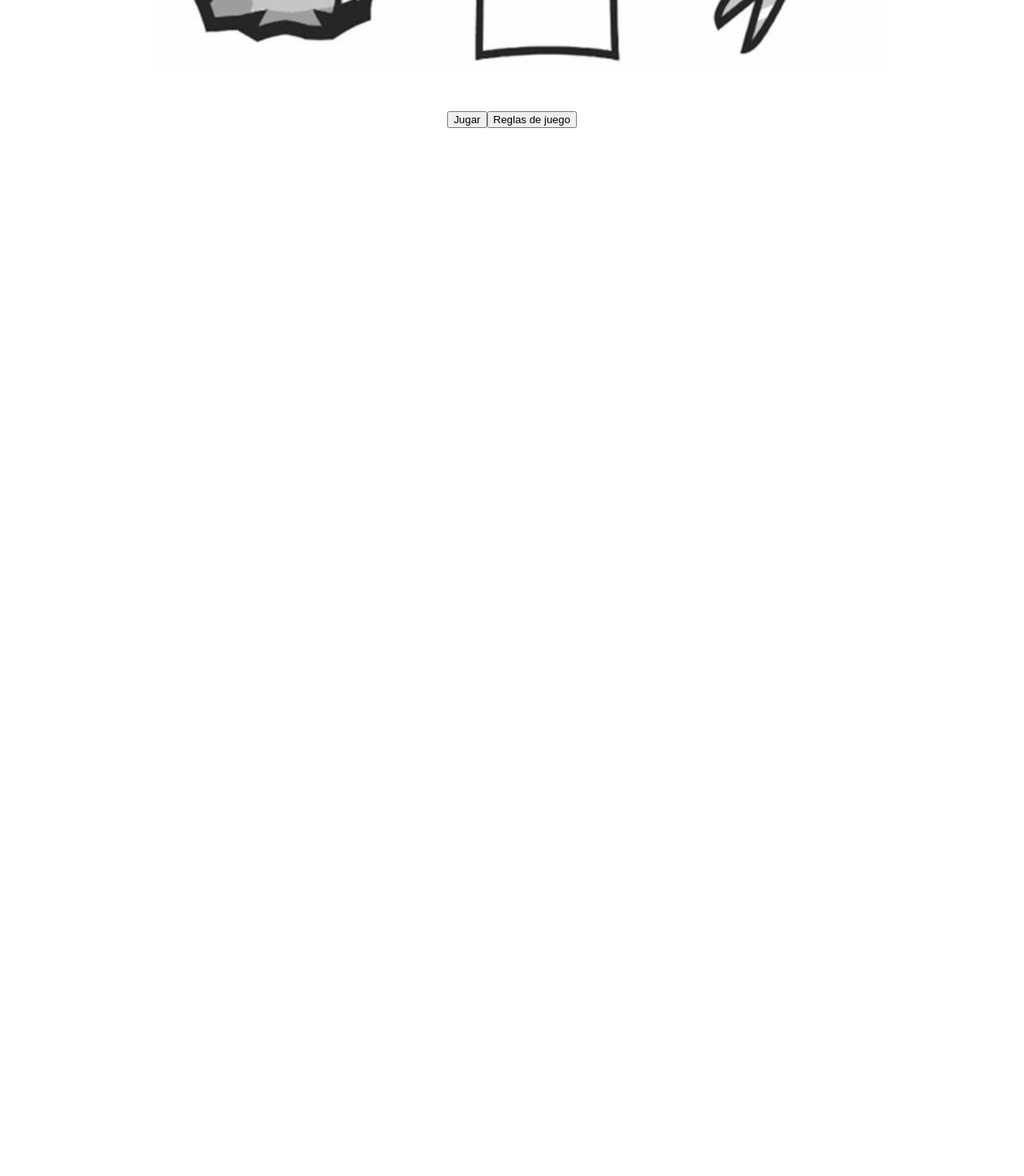
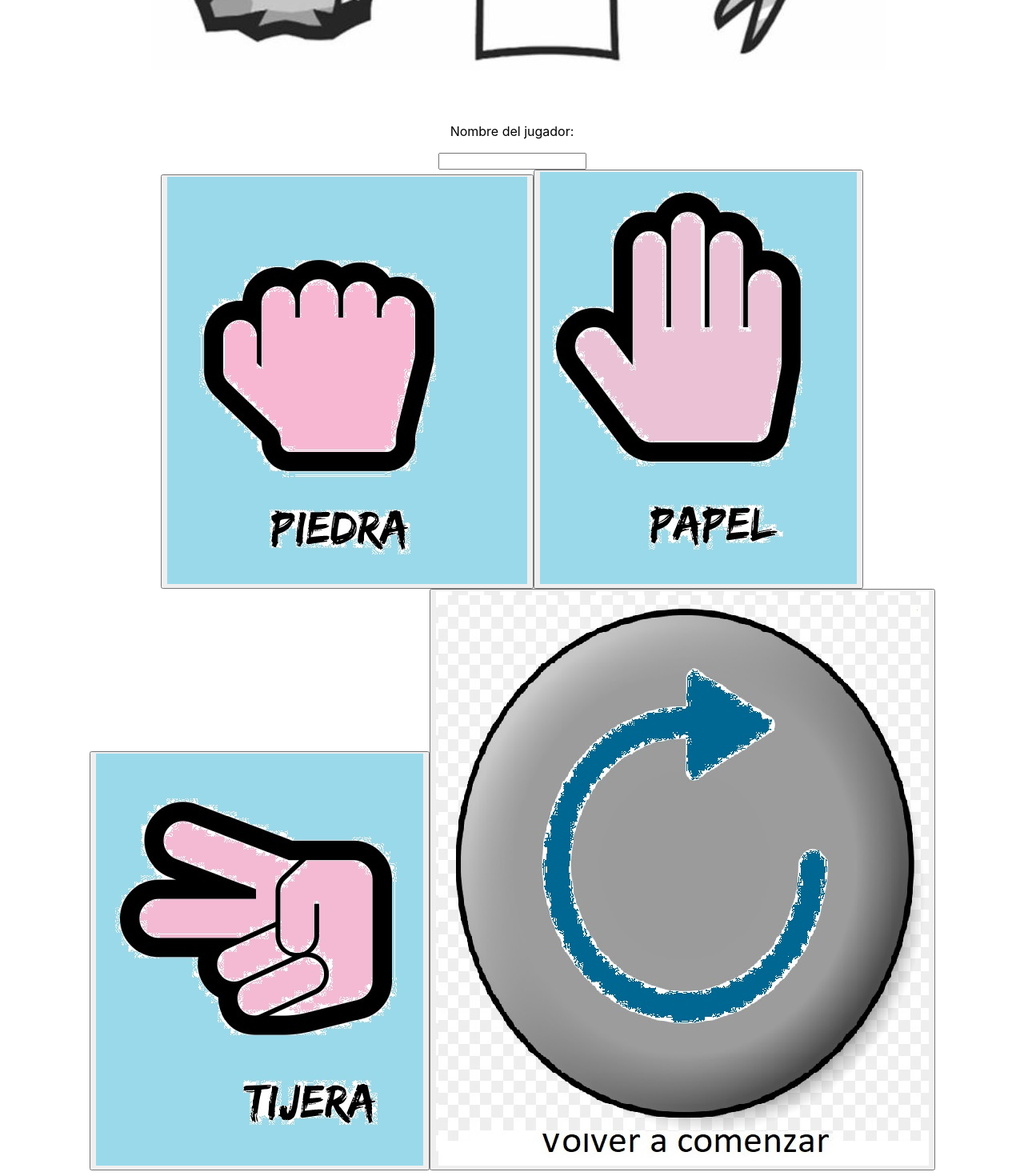
Before and after one commit to Nicolas114188/practico3, a React (Create React App) app: page / in a window 1280 px wide. Shown: the part 360-1830 px from the top of the page at 80% size. Before the commit the page ends 800 px from the top, so only its background shows below. Built offline with nearby package versions, Linux system fonts and the light colour scheme.

Commit message:
funcionaliadad JuegoPPT

```diff
--- a/src/App.js
+++ b/src/App.js
@@ -1,13 +1,13 @@
 import './App.css';
-import BotonJuego from "./componentes/botonPPT.js"
-import logo from "./imagenes/LogoJuegoTP3.jpg"
+import logo from "./imagenes/LogoJuegoTP3.jpg";
+import JuegoPPT from "./componentes/JuegoPPT.js";
 
 function App() {
   return (
     <div className="App">
       <h1>Piedra Papel o Tijera</h1>
       <img  src={logo} alt="logo del juego" className="logo-juegoTP3"/>
-      <BotonJuego />
+      < JuegoPPT/>
 
 
     </div>
--- a/src/componentes/juegoPPT.js
+++ b/src/componentes/juegoPPT.js
@@ -1,8 +1,8 @@
 import React from "react";
-import piedra from "./imagenes/piedra.jpg"
-import papel from "./imagenes/papel.jpg"
-import tijera from "./imagenes/tijera.jpg"
-import resetear from "./imagenes/Resetiar.jpg"
+import piedra from "../imagenes/piedra.jpg"
+import papel from "../imagenes/papel.jpg"
+import tijera from "../imagenes/tijera.jpg"
+import resetear from "../imagenes/Resetiar.jpg"
 
 // variables:
 let cantGanadaComputadora=0;
@@ -11,13 +11,14 @@ const opcinesJuego=["piedra","papel","tijeras"];
 const posibleJugada=["Empate","Gana la computadora","Gana el usuario"];
 //const nombreJugador=document.getElementById("nombre");
 
-/*let eleccionPiedra=document.getElementById("piedra");
-let eleccionPapel=document.getElementById("papel");
-let eleccionTijera=document.getElementById("tijera");*/
-
-
+ //Funcion de la Computadora
+function obtenerJugadaComputadora(){
+    let jugadaObtenida;
+    jugadaObtenida=Math.floor(Math.random()*3);
+    return opcinesJuego[jugadaObtenida];
+}
 // Fución Ganador
-function DeterminarGanador(jugadaComputadora,jugadaUsuario){
+function determinarGanador(jugadaComputadora,jugadaUsuario){
     let resultado;
     if((jugadaComputadora===opcinesJuego[0]&&jugadaUsuario===opcinesJuego[2])||
              (jugadaComputadora===opcinesJuego[1]&&jugadaUsuario===opcinesJuego[0])||
@@ -33,21 +34,19 @@ function DeterminarGanador(jugadaComputadora,jugadaUsuario){
     return resultado;
 }
 
-/*eleccionPiedra.addEventListener("click",()=>{
-    jugarPiedraPapelTijera(opcinesJuego[0]);
-})
-eleccionPapel.addEventListener("click",()=>{
-   jugarPiedraPapelTijera(opcinesJuego[1]);
-})
-eleccionTijera.addEventListener("click",()=>{
-   jugarPiedraPapelTijera(opcinesJuego[2]);
-})*/
+function jugarPiedraPapelTijera(jugadaUsuario){
 
-// Función jugar Piedra Papel o Tijera()
-function JugarPiedraPapelTijera(){
+    /*Validación de Campo Nombre del usuario
+    if(nombreJugador.value==""){
+        alert("Error Debe ingresar un nombre al usuario");
+        return;
+    }*/
     //Variables locales de la Fución
     let ganadorPrevio;
     let jugadaComputadora= obtenerJugadaComputadora();
+    /*imprimir la jugada
+    document.getElementById("jugadaPC").innerHTML="La computadora eligio: "+jugadaComputadora;
+    document.getElementById("jugadaUsuario").innerHTML="El usuario eligio: "+jugadaUsuario;*/
    //variable de quien gano
    ganadorPrevio=determinarGanador(jugadaComputadora,jugadaUsuario);
    if(ganadorPrevio===posibleJugada[1]){
@@ -55,21 +54,57 @@ function JugarPiedraPapelTijera(){
    }else if(ganadorPrevio===posibleJugada[2]){
        cantGanadaUsuario+=1;
    }
+   /*document.getElementById("jugada").innerHTML="La computadora: "+cantGanadaComputadora+" y el usuario: "+cantGanadaUsuario;
+   if(cantGanadaComputadora===3){
+
+        document.getElementById("resultado").innerHTML="Perdiste el juego "+ nombreJugador.value +" para la proxima";
+        eleccionPiedra.classList.remove('disabled');
+        eleccionPapel.classList.remove('disabled');
+        eleccionTijera.classList.remove('disabled');
+    }
+    if(cantGanadaUsuario===3){
+
+        document.getElementById("resultado").innerHTML="Ganaste "+ nombreJugador.value +" Felicitaciones...!!!";
+        eleccionPiedra.classList.remove('disabled');
+        eleccionPapel.classList.remove('disabled');
+        eleccionTijera.classList.remove('disabled');
+    }*/
+}
+
+
+
+// Función de React
+function JuegoPPT(){
+    //Variables locales de la Fución
+    const opcionJugar=(a)=>{
+        jugarPiedraPapelTijera(a);
+    }
+
     return(
-        <div className="boton">
-            <button className="piedra" type="button">
+        <form>
+            <p>Nombre del jugador: </p>
+            <input id="nombre" type="text" />
+            <div className="grupo-btn">
+                <button id="piedra" onClick={()=> opcionJugar("piedra")} type="button" >
                     <img src={piedra} alt="una piedra"/>
                 </button>
-            <button className="papel" type="button">
+
+                <button id="papel" onClick={()=> opcionJugar("papel")} type="button">
                     <img src={papel} alt="una papel"/>
                 </button>
-            <button className="tijera" type="button">
+                <button id="tijera" onClick={()=> opcionJugar("tijera")} type="button">
                     <img src={tijera} alt="una tijera"/>
                 </button>
-            <button className="resetiar" type="reset" >
-                <img src={resetear} />
+                <button id="resetiar" type="reset">
+                    <img src={resetear} alt="resetear"/>
                 </button>
             </div>
+            <p></p>
+            <p id="jugadaUsuario" />
+            <p id="jugada" />
+            <p id="resultado" />
+        </form>
+
     );
 }
-export default JugarPiedraPapelTijera;
+export default JuegoPPT;
```
Lines whose indentation alone changed are shown as unchanged.
